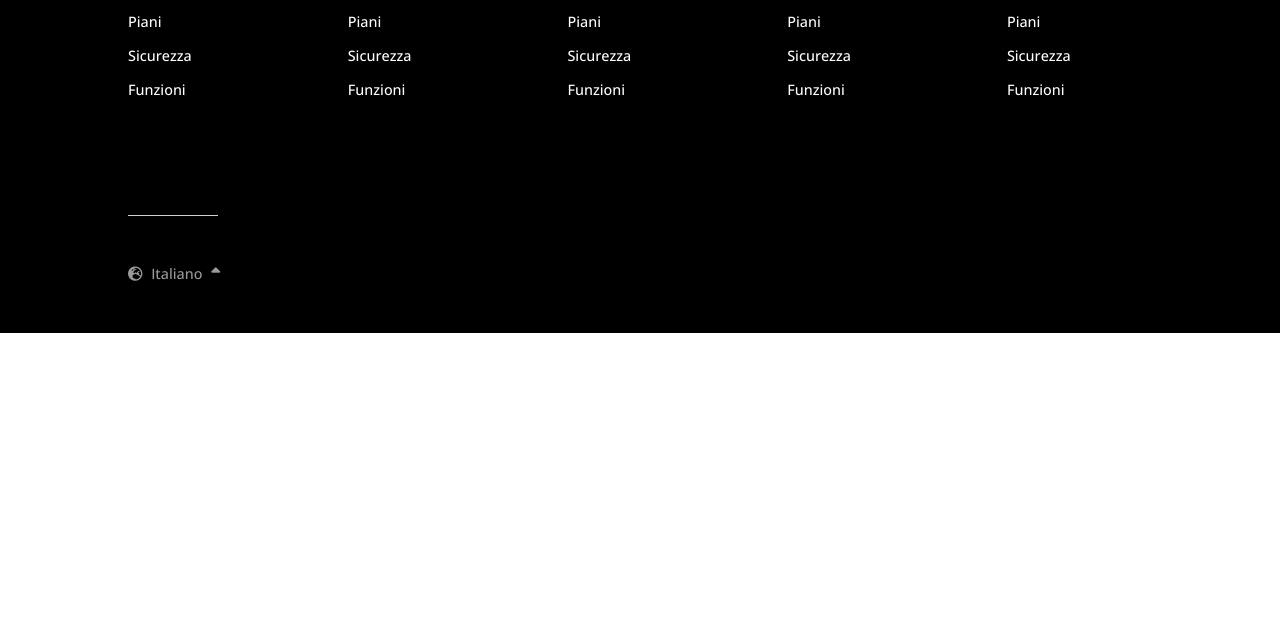
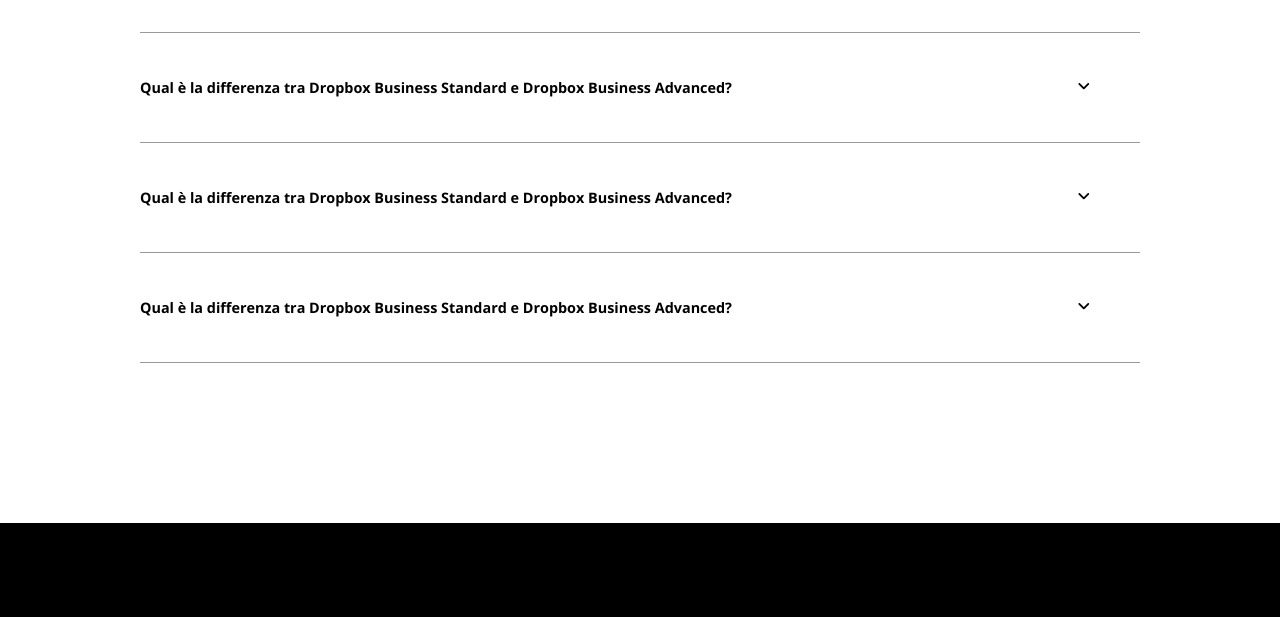
Before and after one commit to BeatriceRocchi/htmlcss-dropbox, a plain HTML site: page index.html in a window 1280 px wide. Shown: the part 6126-6743 px from the top of the page. Before the commit the page ends 6459 px from the top, so only its background shows below. Drawn offline with nearby package versions, Linux system fonts and the light colour scheme.

Commit message:
[add] faq section

```diff
--- a/assets/style/style.css
+++ b/assets/style/style.css
@@ -465,6 +465,28 @@
   padding: 15px 45px;
 }
 
+/* FAQ */
+#faq {
+  padding: 160px 0;
+}
+
+.faq-row {
+  display: flex;
+  justify-content: space-between;
+  align-items: center;
+  padding: 45px 0;
+  border-top: 1px solid var(--text-color-tertiary);
+  font-weight: 700;
+}
+
+.faq-row:last-child {
+  border-bottom: 1px solid var(--text-color-tertiary);
+}
+
+.faq-row i {
+  padding-right: 50px;
+}
+
 /* FOOTER */
 footer {
   background-color: var(--text-color-primary);
@@ -485,10 +507,12 @@
   color: var(--text-color-tertiary);
   padding: 50px 0;
   position: relative;
+  display: flex;
+  align-items: center;
 }
 
 .lower-footer i,
-.lower-footer span {
+.lower-footer div {
   padding-right: 5px;
 }
 
--- a/index.html
+++ b/index.html
@@ -532,7 +532,35 @@
           </div>
         </div>
       </section>
-      <section id="faq">FAQ</section>
+
+      <section id="faq">
+        <div class="container-small">
+          <h2 class="text-l margin-bottom-l">Domande frequenti</h2>
+          <div class="faq-row">
+            <div class="question">
+              Qual è la differenza tra Dropbox Business Standard e Dropbox
+              Business Advanced?
+            </div>
+            <i class="fa-solid fa-angle-down"></i>
+          </div>
+
+          <div class="faq-row">
+            <div class="question">
+              Qual è la differenza tra Dropbox Business Standard e Dropbox
+              Business Advanced?
+            </div>
+            <i class="fa-solid fa-angle-down"></i>
+          </div>
+
+          <div class="faq-row">
+            <div class="question">
+              Qual è la differenza tra Dropbox Business Standard e Dropbox
+              Business Advanced?
+            </div>
+            <i class="fa-solid fa-angle-down"></i>
+          </div>
+        </div>
+      </section>
     </main>
 
     <footer>
@@ -596,7 +624,7 @@
 
         <div class="lower-footer">
           <i class="fa-solid fa-earth-europe"></i>
-          <span>Italiano</span>
+          <div>Italiano</div>
           <i class="fa-solid fa-sort-up"></i>
         </div>
       </div>
```
